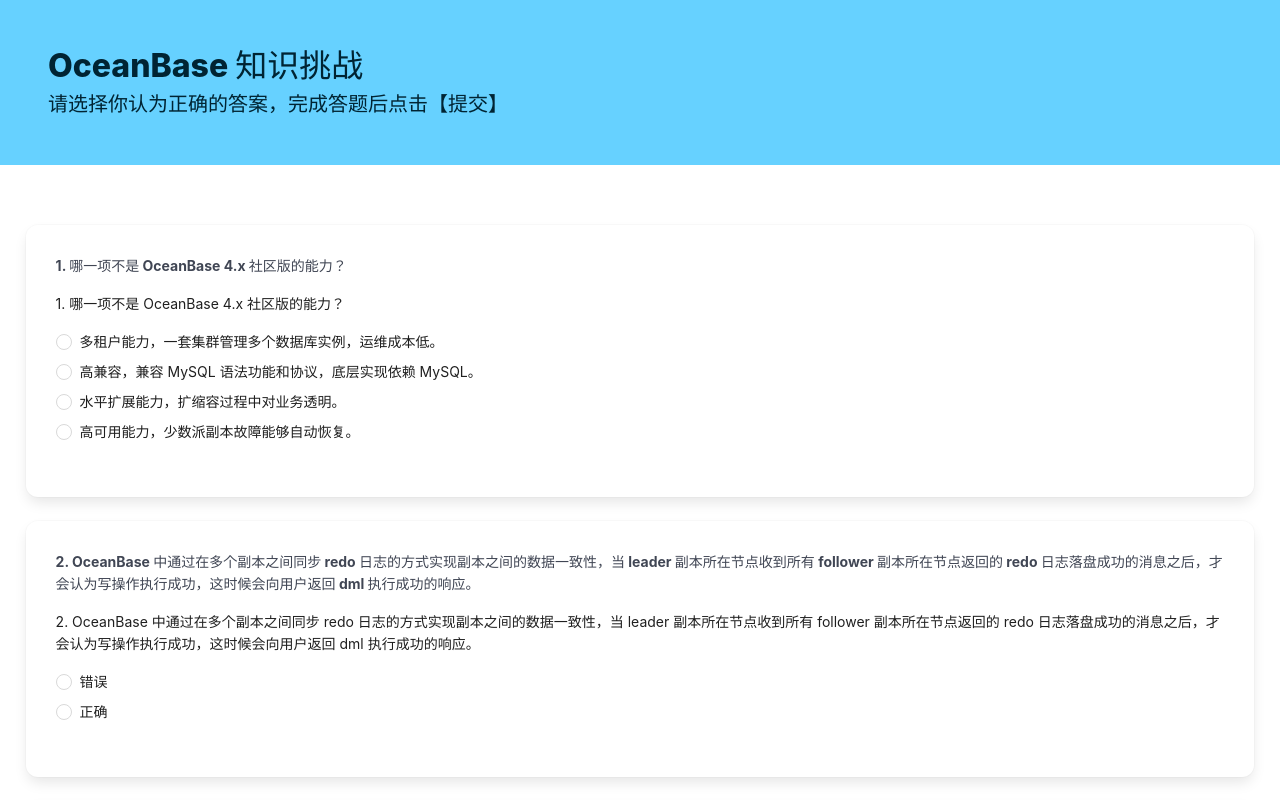
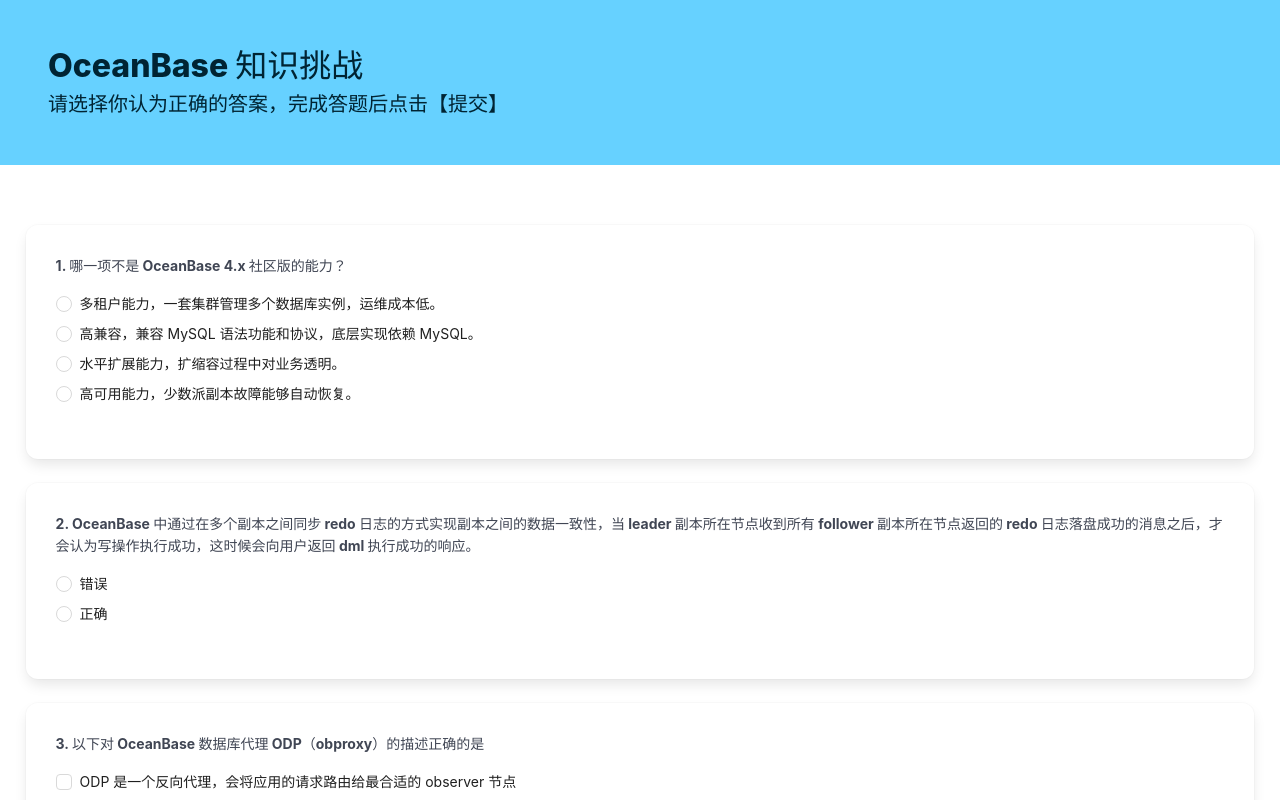
Before and after one commit to oceanbase/devcon, a React (Vite) app in the folder 2024/challenge/: page / in a window 1280 px wide. Shown: the top 800 px of the page. Built offline with nearby package versions, Linux system fonts and the light colour scheme.

Commit message:
Update App.tsx

```diff
--- a/2024/challenge/src/App.tsx
+++ b/2024/challenge/src/App.tsx
@@ -63,7 +63,6 @@
                 name={q.id}
                 rules={[{ required: true, message: '请回答该问题' }]}
               >
-                <div style={{marginBottom: 16}}>{`${idx + 1}. ${q.title}`}</div>
                 {
                   q.type === QuestionType.SingleChoice ?
                     (<Radio.Group>
```
